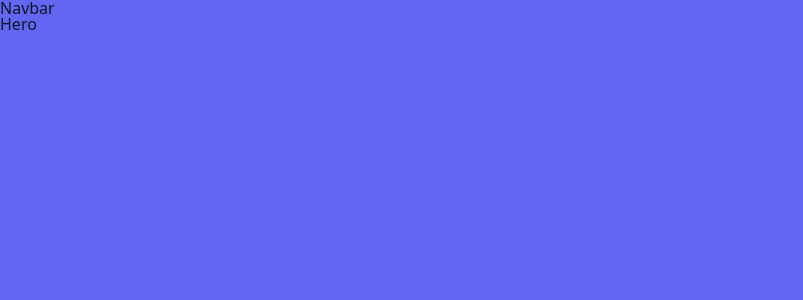
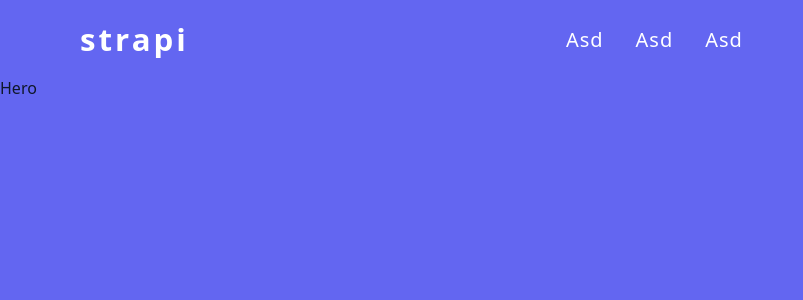
Before and after one commit to Duke-Skygawker/strapi-submenus-react, a React (Vite) app: page / in a window 1280 px wide. Shown: the top 300 px of the page, without its empty margins (0-803 px from the left). Built offline with nearby package versions, Linux system fonts and the light colour scheme.

Commit message:
global context, navbar styling

```diff
--- a/src/Components/Navbar.jsx
+++ b/src/Components/Navbar.jsx
@@ -1,4 +1,21 @@
+import { useGlobalContext } from "../Context";
+
 const Navbar = () => {
-  return <div>Navbar</div>;
+  const { openSidebar, faBars } = useGlobalContext();
+  return (
+    <nav className="nav-center">
+      <h3 className="logo">strapi</h3>
+      <div>
+        <ul className="nav-links">
+          <li className="nav-link">asd</li>
+          <li className="nav-link">asd</li>
+          <li className="nav-link">asd</li>
+        </ul>
+      </div>
+      <button className="toggle-btn" onClick={openSidebar}>
+        {faBars}
+      </button>
+    </nav>
+  );
 };
 export default Navbar;
--- a/src/Components/Sidebar.jsx
+++ b/src/Components/Sidebar.jsx
@@ -1,4 +1,7 @@
+import { useGlobalContext } from "../Context";
+
 const Sidebar = () => {
+  const {} = useGlobalContext();
   return <div>Sidebar</div>;
 };
 export default Sidebar;
--- a/src/Components/Submenu.jsx
+++ b/src/Components/Submenu.jsx
@@ -1,4 +1,7 @@
+import { useGlobalContext } from "../Context";
+
 const Submenu = () => {
+  const {} = useGlobalContext();
   return <div>Submenu</div>;
 };
 export default Submenu;
--- a/src/Context.jsx
+++ b/src/Context.jsx
@@ -0,0 +1,35 @@
+import { useContext, useState } from "react";
+import { createContext } from "react";
+import { ImCross } from "react-icons/im";
+import { FaBars } from "react-icons/fa6";
+
+export const GlobalContext = createContext();
+
+export const useGlobalContext = () => useContext(GlobalContext);
+
+const AppContext = ({ children }) => {
+  const [showModal, setShowModal] = useState(false);
+  const [showSidebar, setShowSidebar] = useState(false);
+
+  const closeSidebar = () => {
+    setShowSidebar(!false);
+  };
+  const openSidebar = () => {
+    setShowSidebar(!true);
+  };
+  return (
+    <GlobalContext.Provider
+      value={{
+        openSidebar,
+        closeSidebar,
+        showSidebar,
+        setShowSidebar,
+        closeCross: <ImCross />,
+        faBars: <FaBars />,
+      }}
+    >
+      {children}
+    </GlobalContext.Provider>
+  );
+};
+export default AppContext;
--- a/src/index.css
+++ b/src/index.css
@@ -66,8 +66,8 @@ html {
 
 body {
   background: var(--backgroundColor);
-  font-family: system-ui, -apple-system, BlinkMacSystemFont, 'Segoe UI', Roboto,
-    Oxygen, Ubuntu, Cantarell, 'Open Sans', 'Helvetica Neue', sans-serif;
+  font-family: system-ui, -apple-system, BlinkMacSystemFont, "Segoe UI", Roboto,
+    Oxygen, Ubuntu, Cantarell, "Open Sans", "Helvetica Neue", sans-serif;
   font-weight: 400;
   line-height: 1;
   color: var(--textColor);
@@ -280,6 +280,7 @@ nav {
   align-items: center;
 }
 .logo {
+  margin-left: 5rem;
   text-transform: none;
   color: var(--white);
   letter-spacing: 3px;
--- a/src/main.jsx
+++ b/src/main.jsx
@@ -1,9 +1,12 @@
-import React from 'react';
-import ReactDOM from 'react-dom/client';
-import App from './App';
-import './index.css';
-ReactDOM.createRoot(document.getElementById('root')).render(
+import React from "react";
+import ReactDOM from "react-dom/client";
+import AppContext from "./Context.jsx";
+import App from "./App";
+import "./index.css";
+ReactDOM.createRoot(document.getElementById("root")).render(
   <React.StrictMode>
-    <App />
+    <AppContext>
+      <App />
+    </AppContext>
   </React.StrictMode>
 );
```
